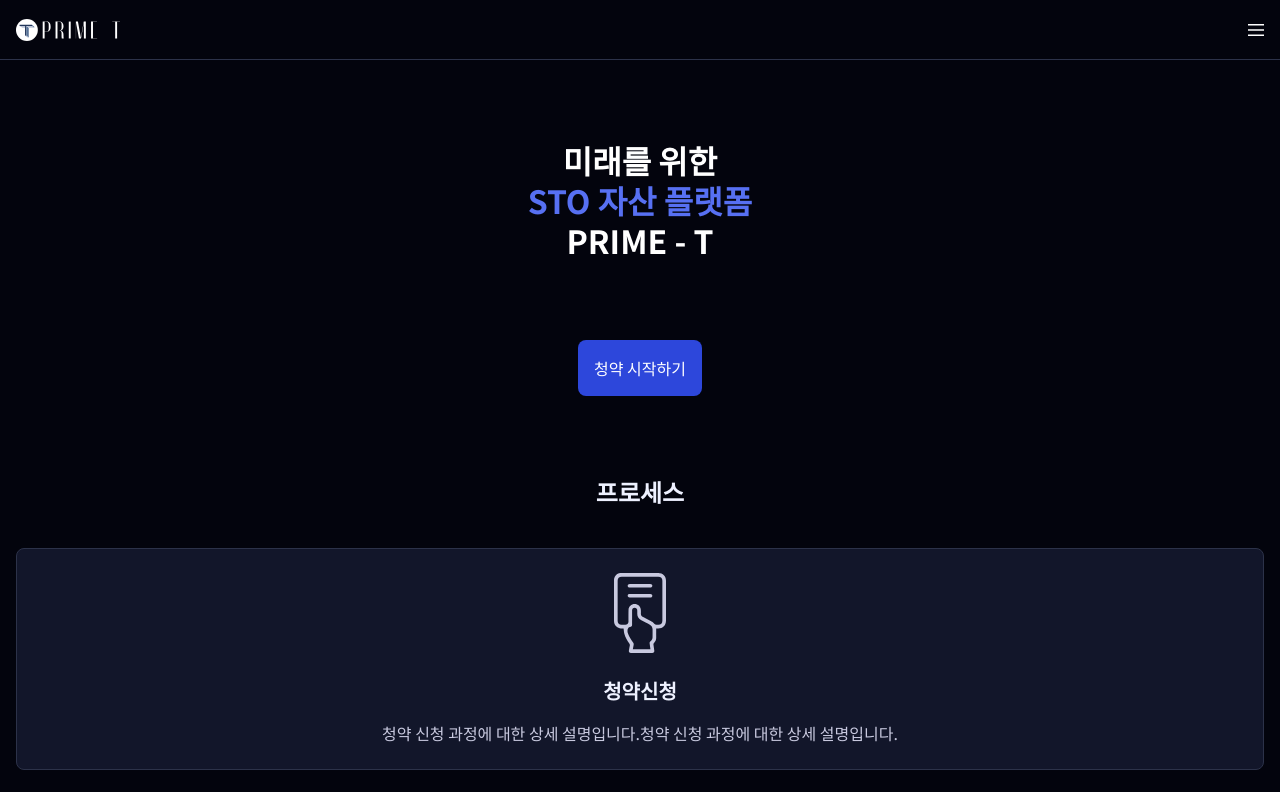
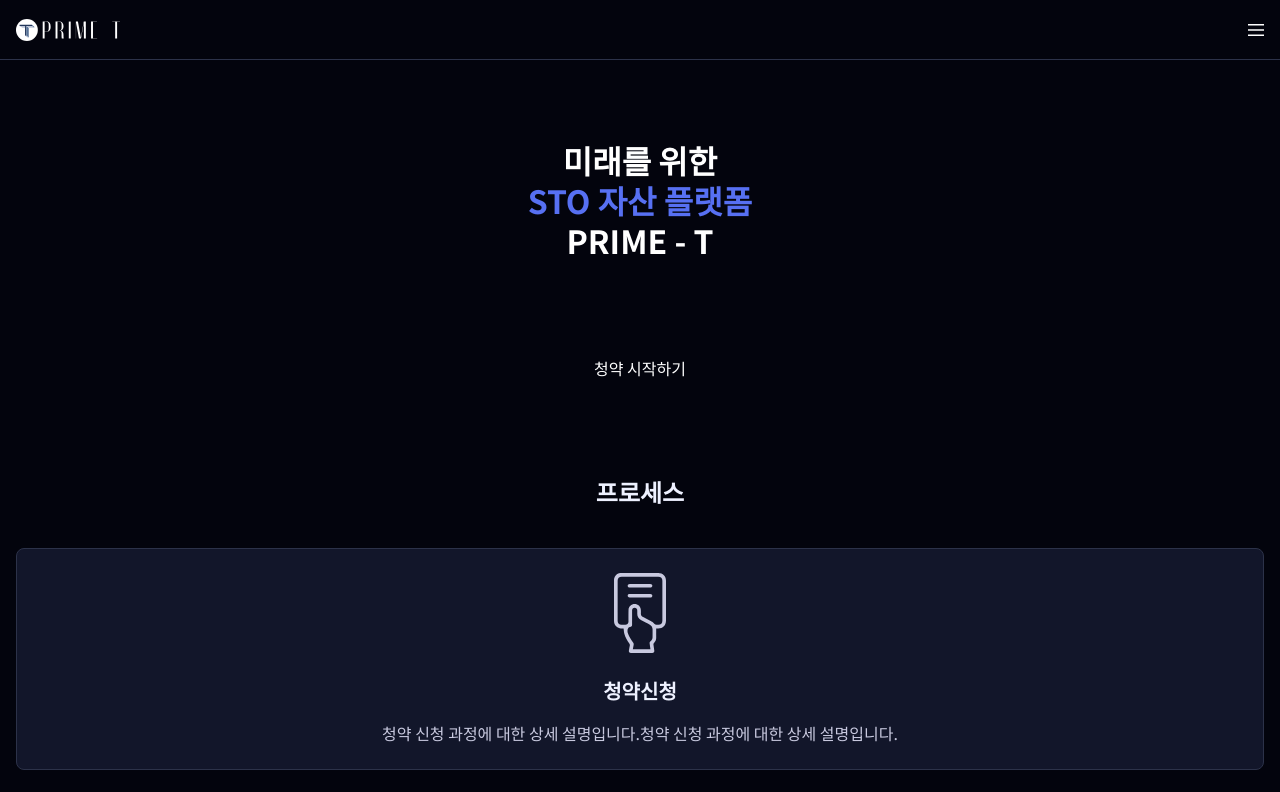
Before and after one commit to jangth0655/prime-t-front, a Next.js app: page /serviceIntro in a window 1280 px wide. Shown: the top 792 px of the page. Built offline with nearby package versions, Linux system fonts and the light colour scheme.

Commit message:
navbar 로고 링크 추가, solidbutton 색상 props 업데이트

```diff
--- a/src/components/Navbar.tsx
+++ b/src/components/Navbar.tsx
@@ -37,9 +37,9 @@
   return pathName === "/" ? null : (
     <nav className="fixed top-0 left-0 right-0 m-auto min-w-sm z-50">
       <div className="h-[3.75rem] flex justify-between items-center pl-4 bg-slate-S900 z-40 border-b-[1px] border-b-slate-S600 ">
-        <div>
+        <Link href={"/serviceIntro"}>
           <LogoWhite />
-        </div>
+        </Link>
 
         <button type="button" className="pr-1" onClick={openNavModal}>
           <HamburgerMenuIcon />
--- a/src/components/common/SolidButton.tsx
+++ b/src/components/common/SolidButton.tsx
@@ -4,7 +4,8 @@
 import { ButtonHTMLAttributes } from "react";
 
 type Props = {
-  isColorPrimary?: boolean;
+  isPrimaryColor?: boolean;
+  primaryColor?: string;
   isColorSlate?: boolean;
   size: "L" | "M" | "S";
   text: string;
@@ -12,11 +13,12 @@
 } & ButtonHTMLAttributes<HTMLButtonElement>;
 
 export default function SolidButton({
-  isColorPrimary,
+  isPrimaryColor,
   isColorSlate,
   text,
   size,
   onClick,
+  primaryColor,
   ...props
 }: Props) {
   const sizeType = {
@@ -33,8 +35,8 @@
       onClick={onClick}
       className={cls(
         isDisabled ? "bg-slate-S400 text-slate-S500" : "",
-        isColorPrimary
-          ? "bg-primary-P300 text-slate-S100 hover:bg-primary-P400 hover:text-slate-S300"
+        isPrimaryColor
+          ? `bg-[${primaryColor}] text-slate-S100 hover:bg-primary-P400 hover:text-slate-S300`
           : "",
         isColorSlate ? "bg-slate-S300 text-black hover:bg-slate-S400" : "",
         "text-body leading-body font-regular flex justify-center items-center rounded-lg transition-all",
--- /dev/null
+++ b/src/components/digiterra/Digiterra.tsx
@@ -0,0 +1,3 @@
+export default function Digiterra() {
+  return <div></div>;
+}
--- a/src/components/mainHome/Intro.tsx
+++ b/src/components/mainHome/Intro.tsx
@@ -13,7 +13,12 @@
       </div>
 
       <Link href={"/service-category"} className="mt-20">
-        <SolidButton text="청약 시작하기" size="L" isColorPrimary />
+        <SolidButton
+          text="청약 시작하기"
+          size="L"
+          isPrimaryColor
+          primaryColor="#2D47DB"
+        />
       </Link>
     </section>
   );
```
